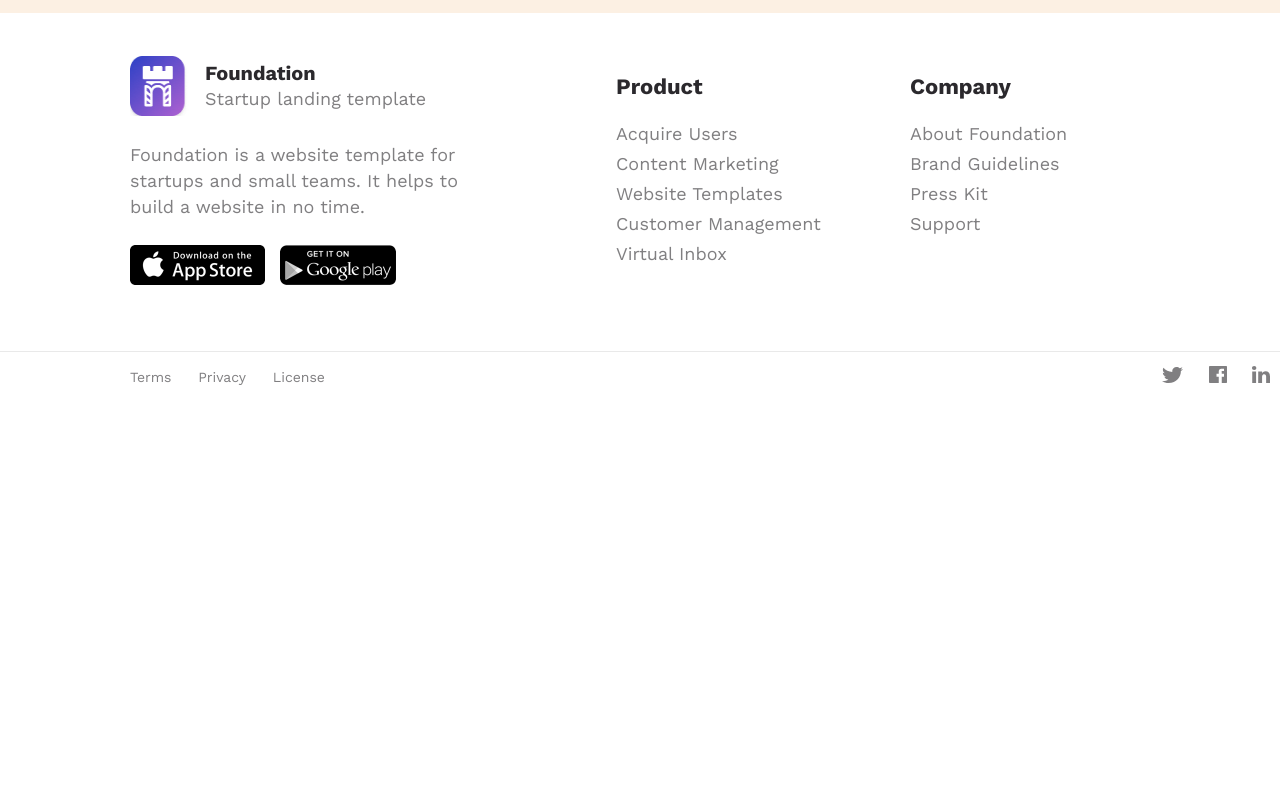
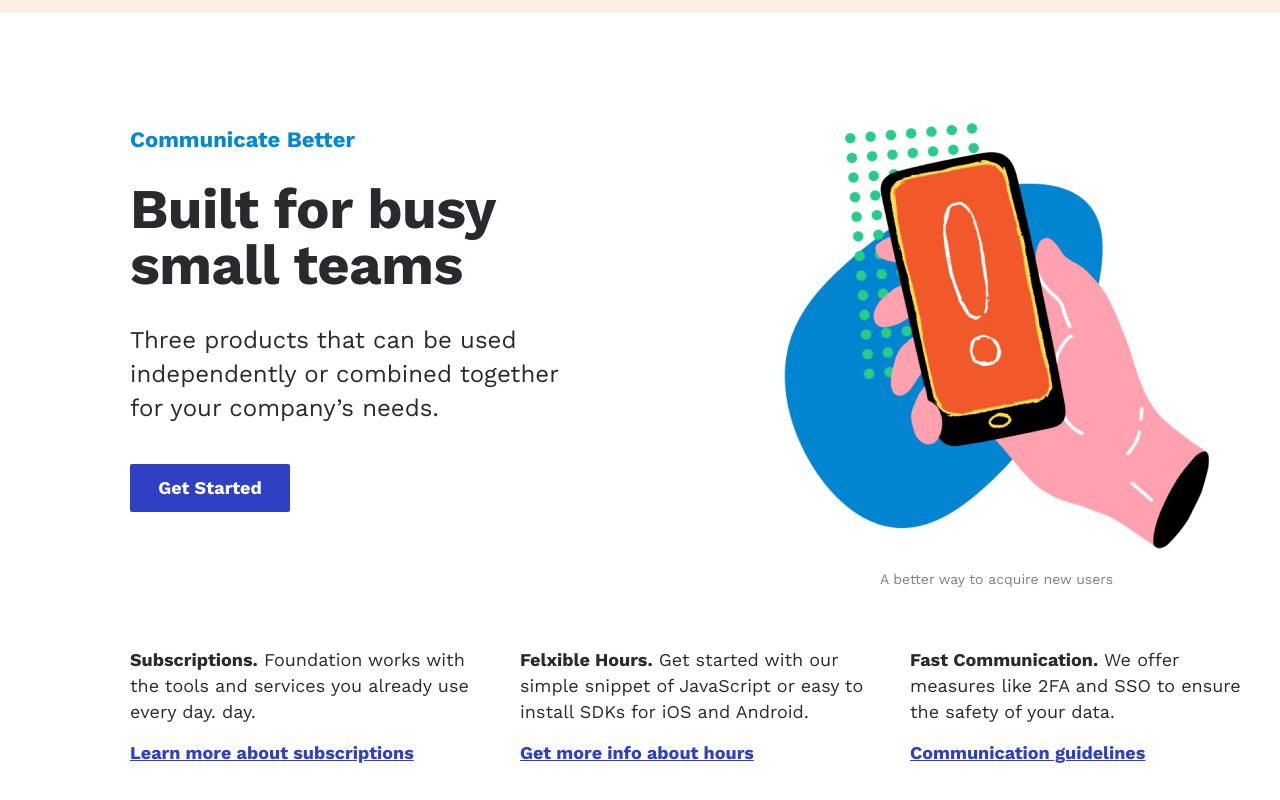
Before and after one commit to MendelBerg/Project_1, a plain HTML site: page index.html in a window 1280 px wide. Shown: the part 1920-2720 px from the top of the page. Before the commit the page ends 2322 px from the top, so only its background shows below. Drawn offline with nearby package versions, Linux system fonts and the light colour scheme.

Commit message:
hw2 communicate

```diff
--- a/index.html
+++ b/index.html
@@ -80,54 +80,115 @@
         </article>
       </section>
 
-
       <!-- //! |||||||||||||||||||||||||||||||||||||||||||||||||||||||||||||||||||||| -->
       <!-- //*===============================CUSTOMERS==================================== -->
       <!-- //! |||||||||||||||||||||||||||||||||||||||||||||||||||||||||||||||||||||| -->
 
       <section class="customers">
-        <img class="customers__logo" src="img/logos/times.svg" alt="New Yourk Times Logo">
-        <img class="customers__logo" src="img/logos/forbes.svg" alt="Forbes Logo">
-        <img class="customers__logo" src="img/logos/apple.svg" alt="Apple Logo">
-        <img class="customers__logo" src="img/logos/mashable.svg" alt="Mashable Logo">
-        <img class="customers__logo" src="img/logos/wsj.svg" alt="WSJ Logo">
-        <img class="customers__logo" src="img/logos/google.svg" alt="Google Logo">
+        <img class="customers__logo" src="img/logos/times.svg" alt="New Yourk Times Logo" />
+        <img class="customers__logo" src="img/logos/forbes.svg" alt="Forbes Logo" />
+        <img class="customers__logo" src="img/logos/apple.svg" alt="Apple Logo" />
+        <img class="customers__logo" src="img/logos/mashable.svg" alt="Mashable Logo" />
+        <img class="customers__logo" src="img/logos/wsj.svg" alt="WSJ Logo" />
+        <img class="customers__logo" src="img/logos/google.svg" alt="Google Logo" />
       </section>
-
-
 
       <!-- //! |||||||||||||||||||||||||||||||||||||||||||||||||||||||||||||||||||||| -->
       <!-- //*===============================INBOX==================================== -->
       <!-- //! |||||||||||||||||||||||||||||||||||||||||||||||||||||||||||||||||||||| -->
 
-
-
-
       <div class="inbox">
         <div class="inbox__container _container">
-          <div class="inbox__connect ">
-              <img class="inbox__img" src="img/inbox/manage.png" alt="Pieces of pizza">
-              <p class="inbox__text">Connect with customers and grow faster</p>
+          <div class="inbox__connect visual">
+            <img class="visual__img" src="img/inbox/manage.png" alt="Pieces of pizza" />
+            <p class="visual__text">Connect with customers and grow faster</p>
           </div>
 
           <div class="inbox__manage manage">
-            <div class="manage__content">
-              <div class="manage__intro">Team Inbox</div>
-              <h2 class="manage__title">Manage conversations</h2>
-              <p class="manage__text">One place to manage and respond to all conversations with leads and users. Receive messages from leads.</p>
+            <div class="manage__content content">
+              <div class="content__intro">Team Inbox</div>
+              <h2 class="content__title">Manage conversations</h2>
+              <p class="content__text">
+                One place to manage and respond to all conversations with leads and users. Receive
+                messages from leads.
+              </p>
             </div>
 
             <div class="manage__comment comment">
-              <div class="comment__text">“Great widgets. Great selection. Great design and <span>easy to implement</span>. Definitely a huge time saver for a web developer!”</div>
+              <div class="comment__text">
+                “Great widgets. Great selection. Great design and <span>easy to implement</span>.
+                Definitely a huge time saver for a web developer!”
+              </div>
 
               <div class="comment__account">
-                <img src="img/inbox/profile-image.png" alt="Profile inbox__manage" class="comment__img">
+                <img
+                  src="img/inbox/profile-image.png"
+                  alt="Profile inbox__manage"
+                  class="comment__img"
+                />
 
                 <div class="comment__data">
                   <h4 class="comment__name">Viella Malkovich</h4>
                   <p class="comment__position">Creative Director at Johnson</p>
                 </div>
               </div>
+            </div>
+          </div>
+        </div>
+      </div>
+
+      <!-- //! |||||||||||||||||||||||||||||||||||||||||||||||||||||||||||||||||||||| -->
+      <!-- //*===============================COMMUNICATE==================================== -->
+      <!-- //! |||||||||||||||||||||||||||||||||||||||||||||||||||||||||||||||||||||| -->
+
+      <div class="communicate">
+        <div class="communicate__container _container">
+          <div class="communicate__headline">
+            <div class="communicate__info">
+              <div class="communicate__content content">
+                <div class="content__intro content__intro_blue">Communicate Better</div>
+                <h2 class="content__title">Built for busy small teams</h2>
+                <p class="content__text">
+                  Three products that can be used independently or combined together for your
+                  company’s needs.
+                </p>
+              </div>
+              <button class="communicate__btn action-button">Get Started</button>
+            </div>
+
+            <div class="communicate__visual visual">
+              <img
+                class="visual__img"
+                src="img/inbox/communicate.png"
+                alt="A smartfon in the hand"
+              />
+              <p class="visual__text">A better way to acquire new users</p>
+            </div>
+          </div>
+
+          <div class="communicate__more more-communicate">
+            <div class="more-communicate__item">
+              <p class="more-communicate__text">
+                <span>Subscriptions.</span> Foundation works with the tools and services you already use every day.
+                day.
+              </p>
+              <a href="#" class="more-communicate__link" target="_blank">Learn more about subscriptions</a>
+            </div>
+
+            <div class="more-communicate__item">
+              <p class="more-communicate__text">
+                <span>Felxible Hours.</span> Get started with our simple snippet of JavaScript or easy to install
+                SDKs for iOS and Android.
+              </p>
+              <a href="#" class="more-communicate__link" target="_blank">Get more info about hours</a>
+            </div>
+
+            <div class="more-communicate__item">
+              <p class="more-communicate__text">
+                <span>Fast Communication.</span> We offer measures like 2FA and SSO to ensure the safety of your
+                data.
+              </p>
+              <a href="#" class="more-communicate__link" target="_blank">Communication guidelines</a>
             </div>
           </div>
         </div>
--- /dev/null
+++ b/scss/_communicate.scss
@@ -0,0 +1,46 @@
+.communicate {
+  &__container {
+  }
+
+  &__headline {
+    display: flex;
+    margin-bottom: 16px;
+  }
+
+  &__info {
+    margin-right: 193px;
+  }
+
+  &__content {
+    width: 461px;
+  }
+
+  &__btn {
+    margin-top: 39px;
+  }
+}
+
+.more-communicate {
+  display: flex;
+  justify-content:space-between;
+  padding-top: 41px;
+
+  font-size: 18px;
+  line-height: 26px;
+
+  &__item {
+    width: 360px;
+  }
+
+  &__text {
+    margin: 0px 0px 15px 0px;
+    span {
+      font-weight: bold;
+    }
+  }
+
+  &__link {
+    font-weight: bold;
+    color: #3040c4;
+  }
+}
--- a/scss/_inbox.scss
+++ b/scss/_inbox.scss
@@ -1,6 +1,7 @@
 .inbox {
   height: 790px;
   background-color: #fcf0e3;
+  margin-bottom: 110px;
 
   &__container {
     padding: 115px 0px 101px;
@@ -12,20 +13,6 @@
     padding-top: 27px;
   }
 
-  &__img {
-    width: 425px;
-    height: 510px;
-    margin-bottom: 15px;
-  }
-
-  &__text {
-    font-size: 14px;
-    line-height: 22px;
-    text-align: center;
-    color: rgba(43, 41, 45, 0.6);
-    margin: 0;
-  }
-
   &__manage {
     width: 519px;
   }
@@ -34,27 +21,6 @@
 .manage {
   &__content {
     padding: 0px 30px;
-  }
-
-  &__intro {
-    font-weight: bold;
-    font-size: 22px;
-    line-height: 34px;
-    color: #f1592b;
-  }
-
-  &__title {
-    font-weight: bold;
-    font-size: 56px;
-    line-height: 56px;
-    letter-spacing: -0.5px;
-    margin-top: 24px;
-    margin-bottom: 30px;
-  }
-
-  &__text {
-    font-size: 24px;
-    line-height: 34px;
   }
 
   &__comment {
--- a/scss/_tools.scss
+++ b/scss/_tools.scss
@@ -23,3 +23,51 @@
   width: 1140px;
   margin: 0px auto;
 }
+
+
+.visual {
+  &__img {
+    margin-bottom: 15px;
+
+  }
+
+  &__text {
+    font-size: 14px;
+    line-height: 22px;
+    text-align: center;
+    color: rgba(43, 41, 45, 0.6);
+    margin: 0;
+  }
+}
+
+.content {
+  & > * {
+    margin: 0;
+  }
+
+
+  &__intro {
+    font-weight: bold;
+    font-size: 22px;
+    line-height: 34px;
+    color: #f1592b;
+
+    &_blue {
+      color: #0189D1;
+    }
+  }
+
+  &__title {
+    font-weight: bold;
+    font-size: 56px;
+    line-height: 56px;
+    letter-spacing: -0.5px;
+    margin-top: 24px;
+    margin-bottom: 30px;
+  }
+
+  &__text {
+    font-size: 24px;
+    line-height: 34px;
+  }
+}
--- a/scss/style.scss
+++ b/scss/style.scss
@@ -27,4 +27,5 @@ html {
 @import '_about';
 @import '_customers';
 @import '_inbox';
+@import '_communicate';
 @import '_footer';
```
Also changed, not shown: img/inbox/communicate.png (added), style.css.
